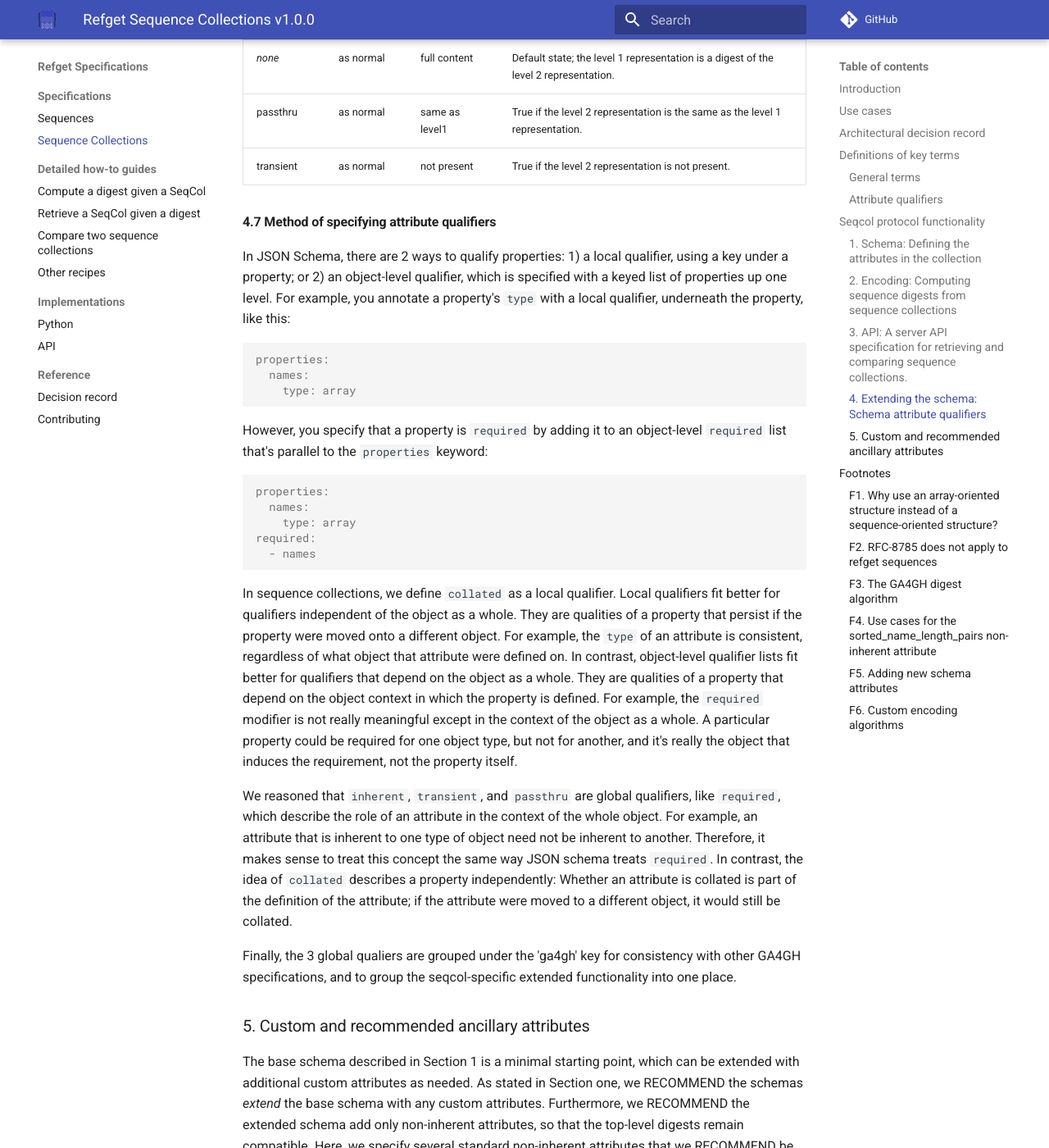
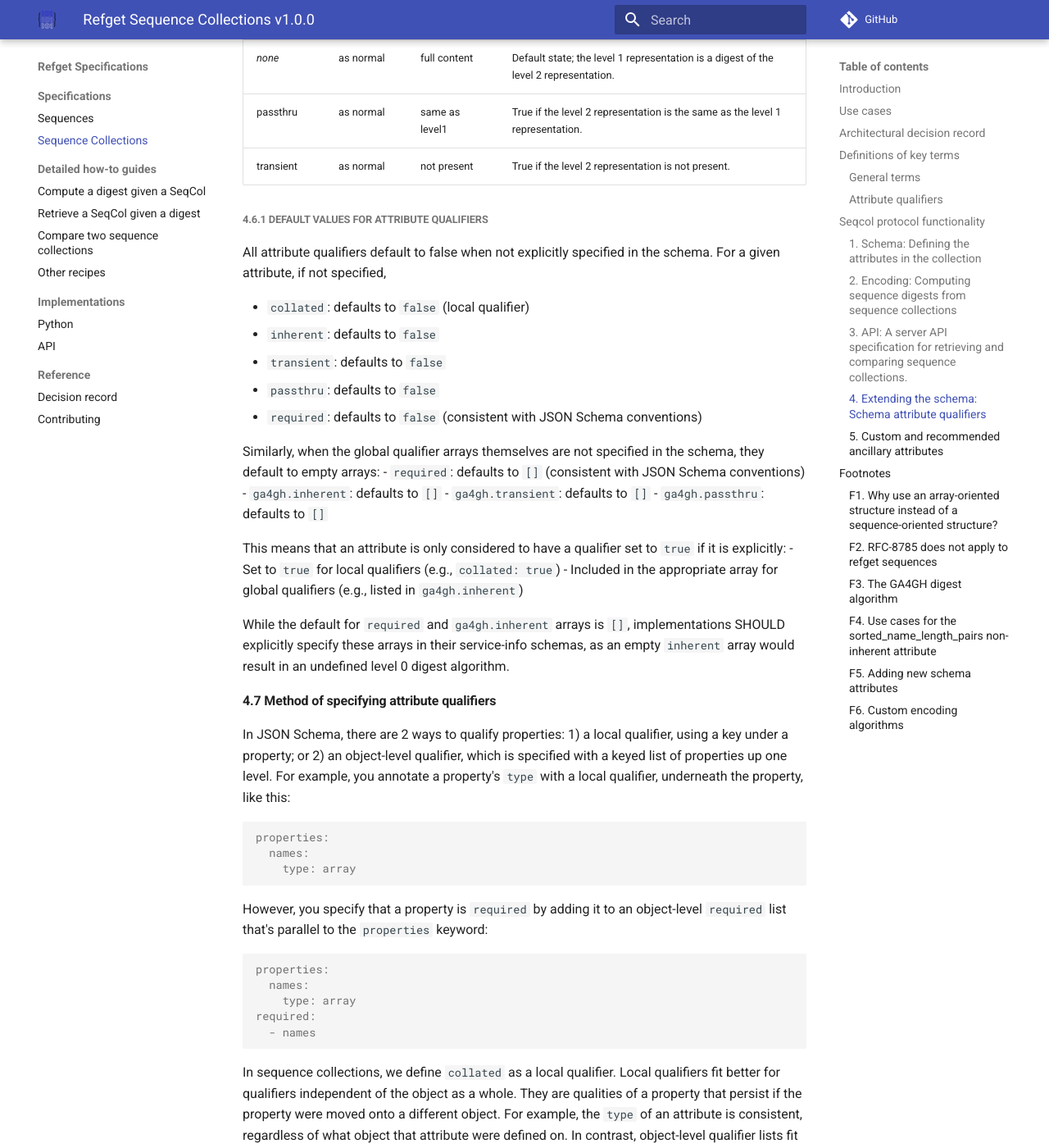
Before and after one commit to ga4gh/refget, an MkDocs documentation site: the page built from docs/seqcol.md, in a window 1280 px wide and 1400 px high, scrolled down 17175 px. Shown: the whole window at 82% size. Built offline with MkDocs 1.6.1 and Material for MkDocs 9.7.7, drawn with Linux system fonts in a browser that asks for light colours; comment, search, counter and statistics services are not loaded.

Commit message:
clarify defaults. Fix #101

```diff
--- a/docs/seqcol.md
+++ b/docs/seqcol.md
@@ -607,7 +607,27 @@ Qualifer | Level1? | Level2? | Notes
 passthru | as normal | same as level1 | True if the level 2 representation is the same as the level 1 representation.
 transient | as normal | not present | True if the level 2 representation is not present.
 
+##### 4.6.1 Default values for attribute qualifiers
 
+All attribute qualifiers default to false when not explicitly specified in the schema. For a given attribute, if not specified,
+
+- `collated`: defaults to `false` (local qualifier)
+- `inherent`: defaults to `false`
+- `transient`: defaults to `false`
+- `passthru`: defaults to `false`
+- `required`: defaults to `false` (consistent with JSON Schema conventions)
+
+Similarly, when the global qualifier arrays themselves are not specified in the schema, they default to empty arrays:
+- `required`: defaults to `[]` (consistent with JSON Schema conventions)
+- `ga4gh.inherent`: defaults to `[]`
+- `ga4gh.transient`: defaults to `[]`
+- `ga4gh.passthru`: defaults to `[]`
+
+This means that an attribute is only considered to have a qualifier set to `true` if it is explicitly:
+- Set to `true` for local qualifiers (e.g., `collated: true`)
+- Included in the appropriate array for global qualifiers (e.g., listed in `ga4gh.inherent`)
+
+While the default for `required` and `ga4gh.inherent` arrays is `[]`, implementations SHOULD explicitly specify these arrays in their service-info schemas, as an empty `inherent` array would result in an undefined level 0 digest algorithm.
 
 #### 4.7 Method of specifying attribute qualifiers
 
```
